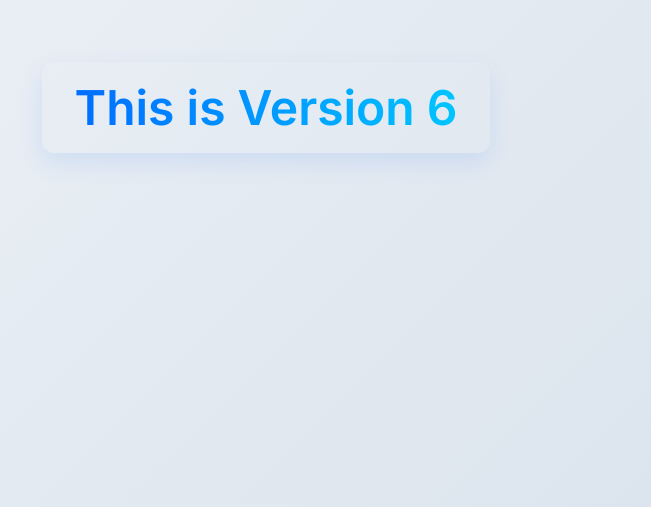
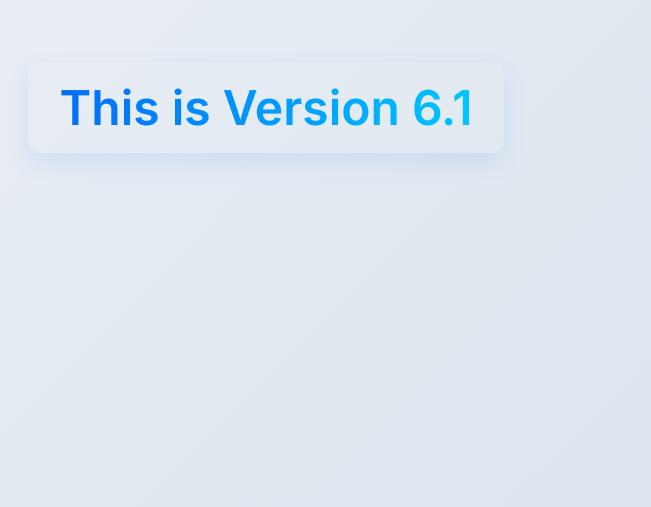
Before and after one commit to Sachin-Sharma-5807/myrepo, a plain HTML site: page index.html in a window 1280 px wide. Shown: the part 293-800 px from the top of the page, without its empty margins (374-1025 px from the left). Drawn offline with Linux system fonts and the light colour scheme.

Commit message:
this change version 6.1 of html ocde

```diff
--- a/index.html
+++ b/index.html
@@ -8,6 +8,6 @@
   <link rel="stylesheet" href="style.css" />
 </head>
 <body>
-  <h1>This is Version 6</h1>
+  <h1>This is Version 6.1</h1>
 </body>
 </html>
```
